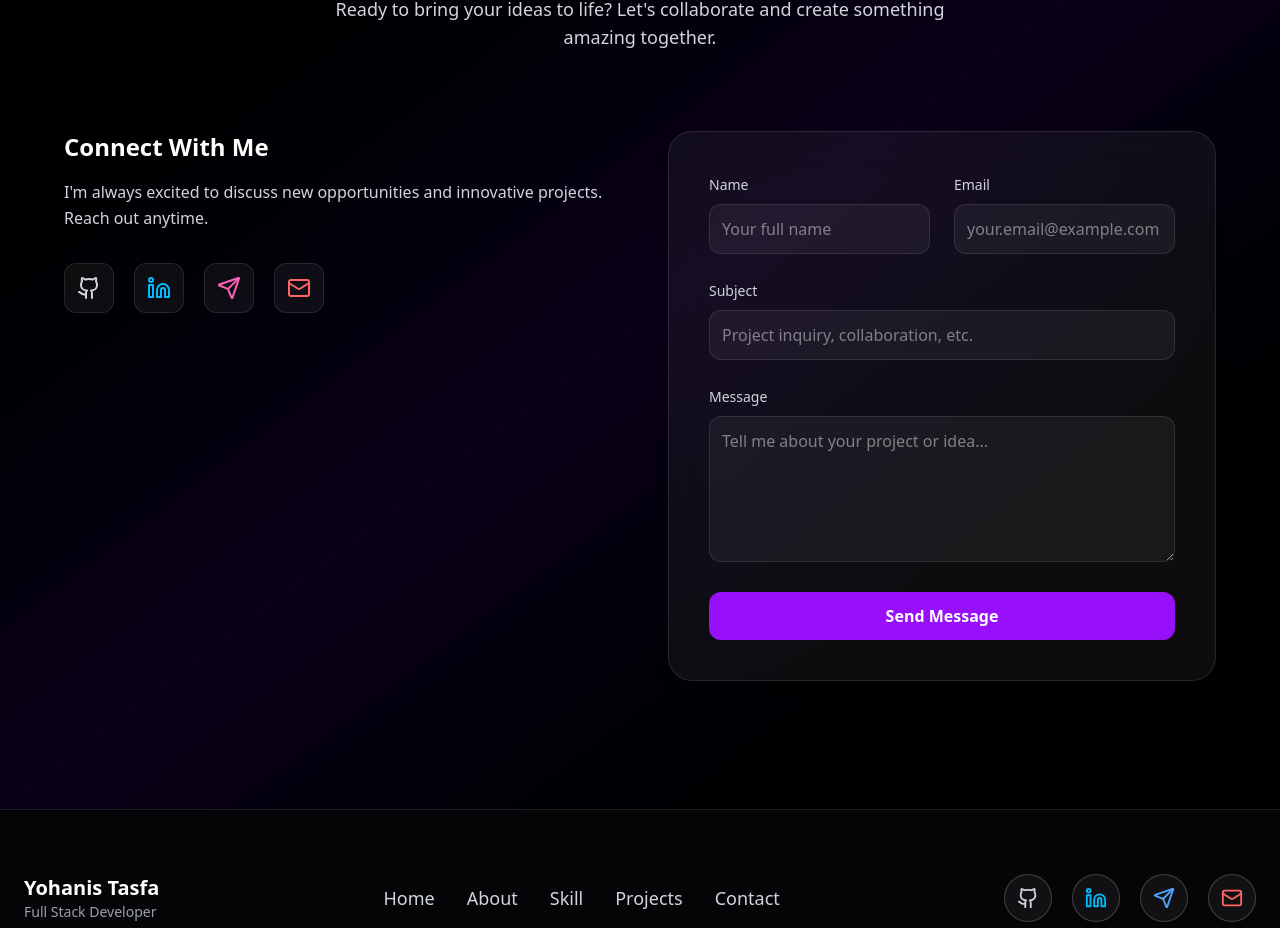
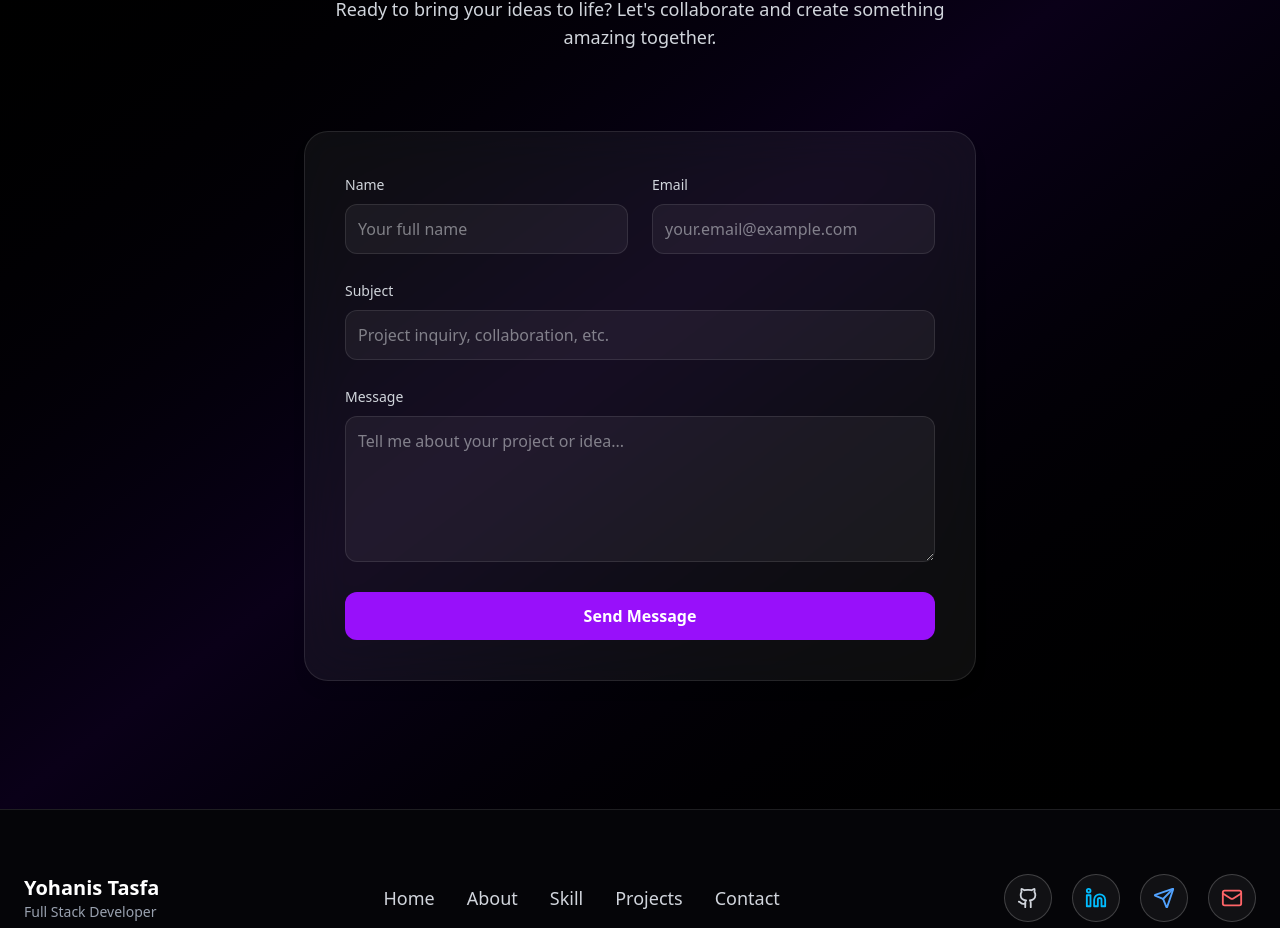
Before and after one commit to yohanis-Tasfa/my-portfolio, a React (Vite) app in the folder my-portfolio/: page / in a window 1280 px wide. Shown: the part 3770-4698 px from the top of the page. Built offline with nearby package versions, Linux system fonts and the light colour scheme.

Commit message:
modified

```diff
--- a/my-portfolio/src/components/Contact.jsx
+++ b/my-portfolio/src/components/Contact.jsx
@@ -66,55 +66,13 @@ export default function Contact() {
         </p>
 
         <div className="mt-20 grid md:grid-cols-2 gap-14">
-          <div>
-            <h2 className="text-2xl font-semibold text-white mb-4">
-              Connect With Me
-            </h2>
-
-            <p className="text-gray-300 leading-relaxed mb-8">
-              I'm always excited to discuss new opportunities and innovative
-              projects. Reach out anytime.
-            </p>
-
-            <div className="flex gap-5 mt-4">
-              <a
-                href="https://github.com/yohanis-Tasfa"
-                target="_blank"
-                className="p-3 rounded-xl bg-white/5 border border-white/10 hover:bg-white/10 transition"
-              >
-                <Github className="text-gray-300" size={24} />
-              </a>
-
-              <a
-                href="https://www.linkedin.com/in/yohanis-tasfa-93158b374"
-                target="_blank"
-                className="p-3 rounded-xl bg-white/5 border border-white/10 hover:bg-white/10 transition"
-              >
-                <Linkedin className="text-sky-400" size={24} />
-              </a>
-
-              <a
-                href="https://t.me/jo_tesfa"
-                target="_blank"
-                className="p-3 rounded-xl bg-white/5 border border-white/10 hover:bg-white/10 transition"
-              >
-                <Send className="text-pink-400" size={24} />
-              </a>
-
-              <a
-                href="mailto:yohanistesfa457@gmail.com"
-                className="p-3 rounded-xl bg-white/5 border border-white/10 hover:bg-white/10 transition"
-              >
-                <Mail className="text-red-400" size={24} />
-              </a>
-            </div>
-          </div>
-
+          {/* center the form across medium+ screens */}
+          <div className="md:col-span-2 md:flex md:justify-center">
             {/* FORM */}
             <motion.form
               onSubmit={onSubmit}
               variants={container}
-            className="bg-white/5 backdrop-blur-xl border border-white/10 p-8 md:p-10 rounded-3xl shadow-lg"
+              className="bg-white/5 backdrop-blur-xl border border-white/10 p-8 md:p-10 rounded-3xl shadow-lg max-w-2xl w-full"
             >
               <input
                 type="hidden"
@@ -176,6 +134,7 @@ export default function Contact() {
               </button>
             </motion.form>
           </div>
+        </div>
       </motion.div>
     </section>
   );
--- a/my-portfolio/src/components/Hero.jsx
+++ b/my-portfolio/src/components/Hero.jsx
@@ -1,4 +1,3 @@
-import { useState } from "react";
 import { motion } from "framer-motion";
 
 const container = {
@@ -49,7 +48,7 @@ export default function Hero() {
         variants={container}
         initial="hidden"
         whileInView="show"
-        viewport={{ once: true }} // 👈 makes animation rerun
+        viewport={{ once: false }} //  makes animation rerun
       >
         <motion.h1
           variants={item}
```
Also changed, not shown: 2 other files (tests, documents, lock files or other folders). Lines whose indentation alone changed are shown as unchanged.
